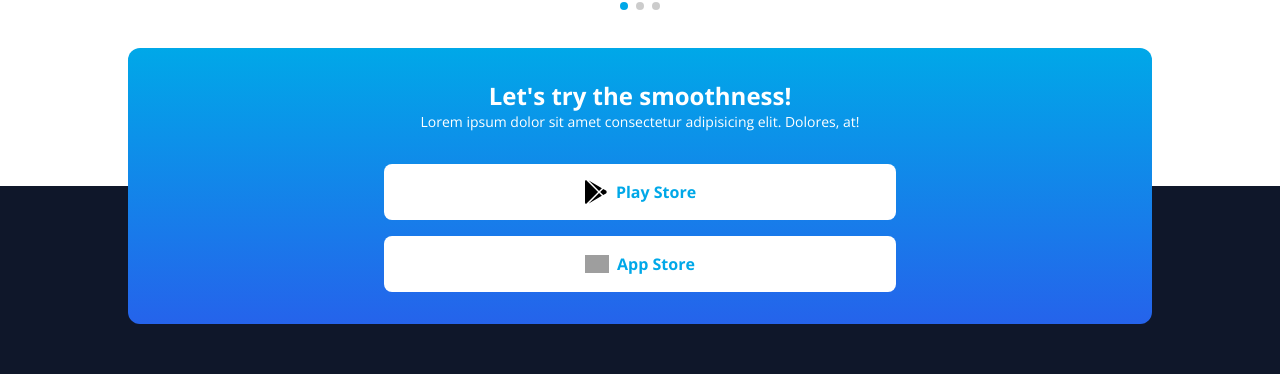
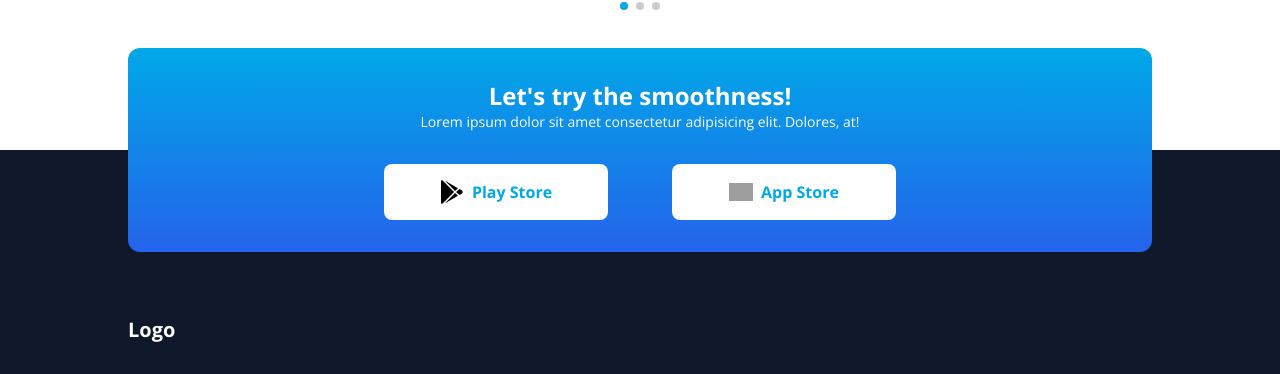
Before and after one commit to rijalislamir/portfolio-laundry, a Vue app: page / in a window 1280 px wide. Shown: the part 2080-2454 px from the top of the page. Built offline with nearby package versions, Linux system fonts and the light colour scheme.

Commit message:
style download button on foooter for desktop view

```diff
--- a/src/components/FooterCopyright.vue
+++ b/src/components/FooterCopyright.vue
@@ -24,7 +24,9 @@
           Lorem ipsum dolor sit amet consectetur adipisicing elit. Dolores, at!
         </p>
 
-        <div class="flex flex-col gap-4 items-center p-8 max-w-xl mx-auto">
+        <div
+          class="flex flex-col gap-4 items-center p-8 max-w-xl mx-auto lg:flex-row lg:gap-16"
+        >
           <button
             class="bg-white text-blue-main p-4 w-full rounded-lg font-bold flex items-center justify-center gap-2"
           >
```
